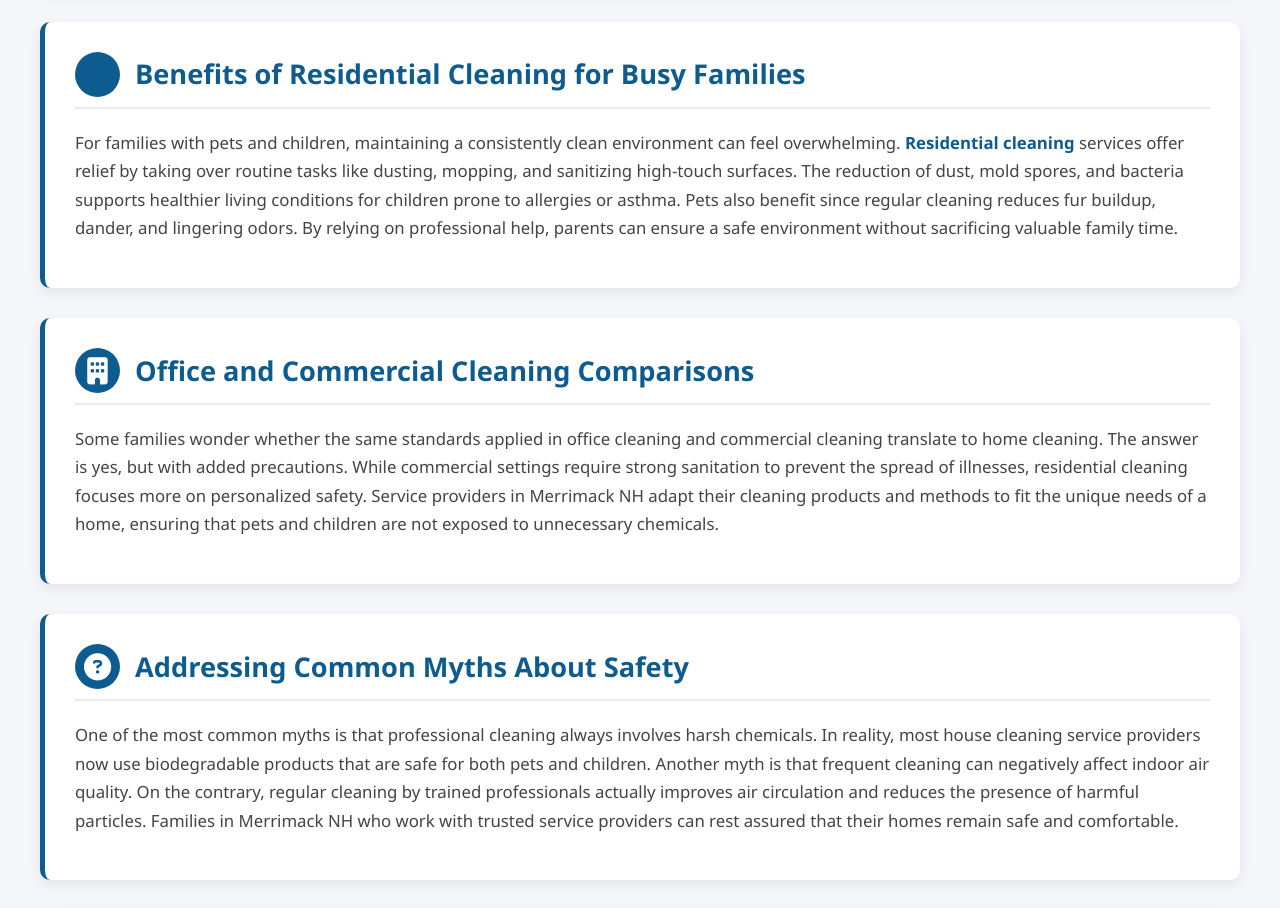
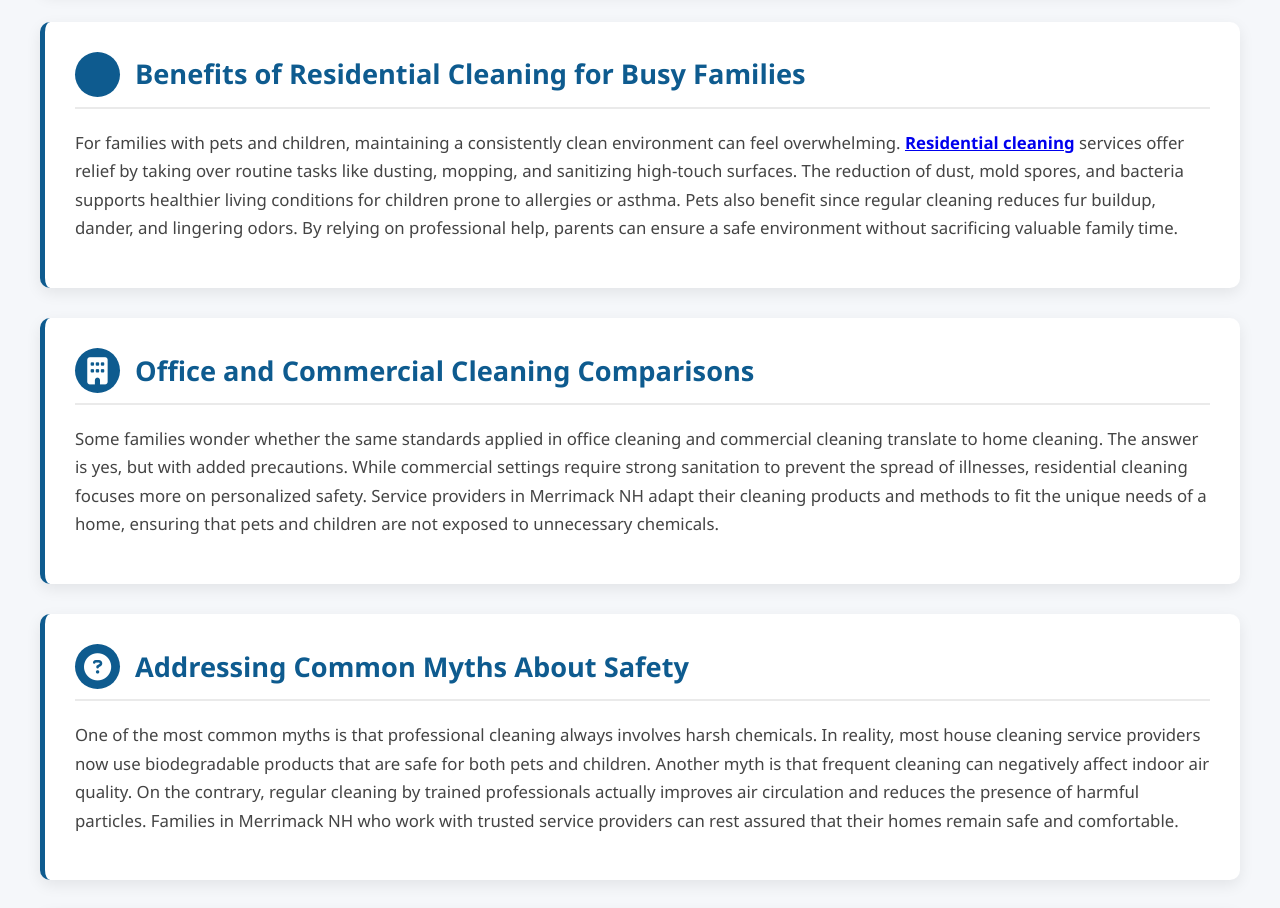
Before and after one commit to kivenlocalseo-cyber/KM-PERFECT-CLEANING, a plain HTML site: page index.html in a window 1280 px wide. Shown: the part 1680-2588 px from the top of the page. Drawn offline with Linux system fonts and the light colour scheme.

Commit message:
Update index.html

```diff
--- a/index.html
+++ b/index.html
@@ -185,17 +185,7 @@
       font-size: 1.05rem;
     }
 
-    .section a {
-      color: #0e5b8f;
-      text-decoration: none;
-      font-weight: 600;
-      transition: all 0.3s ease;
-    }
 
-    .section a:hover {
-      color: #f47b20;
-      text-decoration: underline;
-    }
 
     .conclusion-container {
       display: flex;
```
